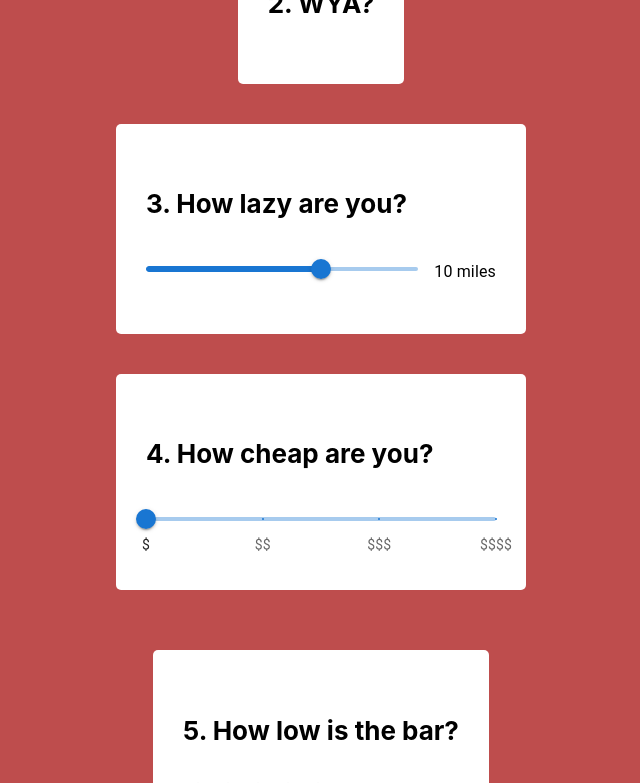
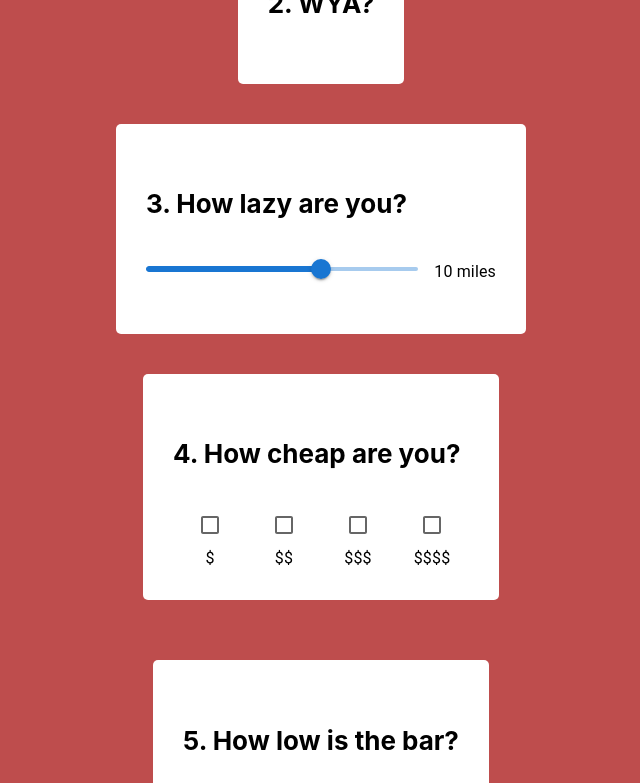
Before and after one commit to LIONisaQT/food-now-2, a React (Create React App) app: page / in a window 1280 px wide. Shown: the part 509-1292 px from the top of the page, without its empty margins (319-959 px from the left). Built offline with nearby package versions, Linux system fonts and the light colour scheme.

Commit message:
replaced price slider with checkboxes

```diff
--- a/src/components/PriceSlider.js
+++ b/src/components/PriceSlider.js
@@ -1,6 +1,5 @@
 import * as React from 'react';
-import Box from '@mui/material/Box';
-import Slider from '@mui/material/Slider';
+import { Checkbox, FormControl, FormControlLabel, FormGroup } from '@mui/material';
 
 const marks = [
   {
@@ -27,16 +26,33 @@ function valuetext(value) {
 
 export default function DiscreteSliderMarks() {
   return (
-    <Box sx={{ width: 350 }}>
-      <Slider
-        aria-label="Custom marks"
-        defaultValue={0}
-        step={1}
-        valueLabelDisplay="off"
-        marks={marks}
-        min = {0}
-        max = {3}
-      />
-    </Box>
+    <FormControl component="fieldset">
+      <FormGroup aria-label="position" row>
+        <FormControlLabel
+          value="$"
+          control={<Checkbox />}
+          label="$"
+          labelPlacement="bottom"
+        />
+        <FormControlLabel
+          value="$$"
+          control={<Checkbox />}
+          label="$$"
+          labelPlacement="bottom"
+        />
+        <FormControlLabel
+          value="$$$"
+          control={<Checkbox />}
+          label="$$$"
+          labelPlacement="bottom"
+        />
+        <FormControlLabel
+          value="$$$$"
+          control={<Checkbox />}
+          label="$$$$"
+          labelPlacement="bottom"
+        />
+      </FormGroup>
+    </FormControl>
   );
 }
```
